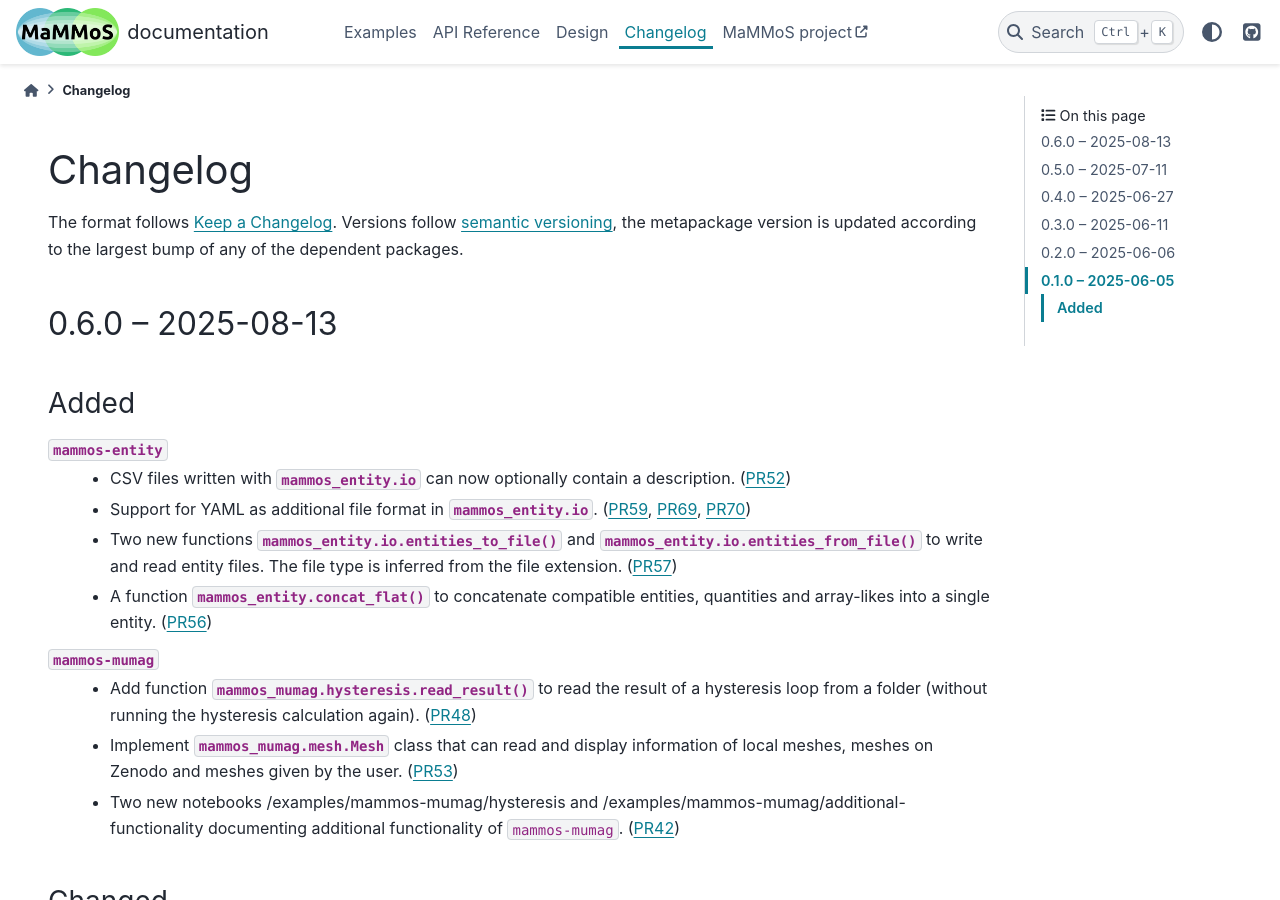
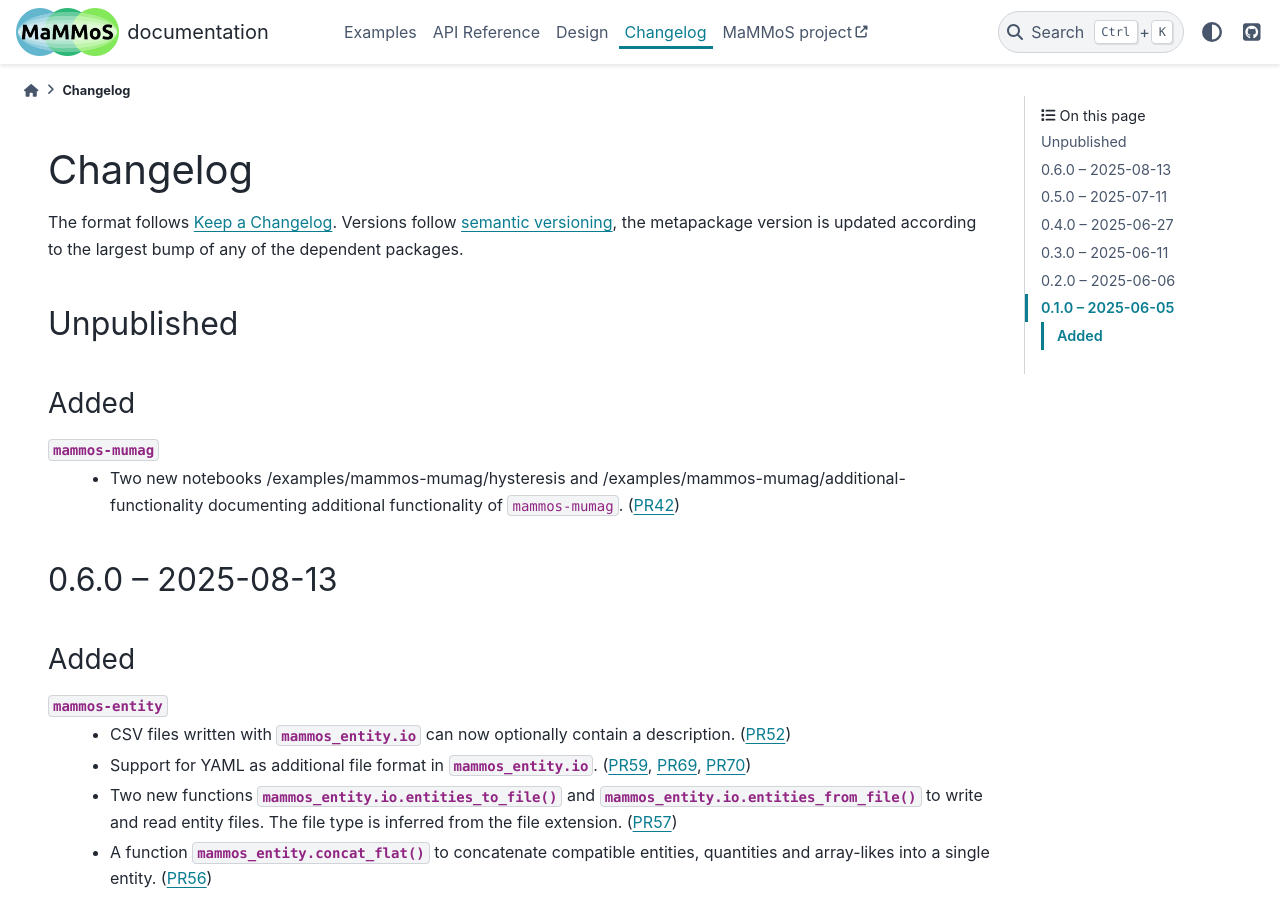
Before and after one commit to MaMMoS-project/mammos, a Sphinx documentation site: the page built from docs/source/changelog.rst, in a window 1280 px wide and 900 px high. Built offline with Sphinx 7.4.7 and the PyData theme 0.15.4, drawn with Linux system fonts in a browser that asks for light colours; pages that are not in the unit, such as notebooks, are missing from menus; the version number is read from the project's files by our own code; part of the change alters nothing that is shown.

Commit message:
Move not yet released entry to "unpublished"

```diff
--- a/docs/source/changelog.rst
+++ b/docs/source/changelog.rst
@@ -5,6 +5,18 @@ Changelog
 The format follows `Keep a Changelog <https://keepachangelog.com/>`__. Versions
 follow `semantic versioning <https://semver.org/>`__, the metapackage version is
 updated according to the largest bump of any of the dependent packages.
+
+Unpublished
+===========
+
+Added
+-----
+
+``mammos-mumag``
+  - Two new notebooks :doc:`/examples/mammos-mumag/hysteresis` and
+    :doc:`/examples/mammos-mumag/additional-functionality` documenting
+    additional functionality of ``mammos-mumag``. (`PR42
+    <https://github.com/MaMMoS-project/mammos-mumag/pull/42>`__)
 
 0.6.0 -- 2025-08-13
 ===================
@@ -35,10 +47,6 @@ Added
   - Implement :py:class:`mammos_mumag.mesh.Mesh` class that can read and display
     information of local meshes, meshes on Zenodo and meshes given by the user.
     (`PR53 <https://github.com/MaMMoS-project/mammos-mumag/pull/53>`__)
-  - Two new notebooks :doc:`/examples/mammos-mumag/hysteresis` and
-    :doc:`/examples/mammos-mumag/additional-functionality` documenting
-    additional functionality of ``mammos-mumag``. (`PR42
-    <https://github.com/MaMMoS-project/mammos-mumag/pull/42>`__)
 
 Changed
 -------
```
